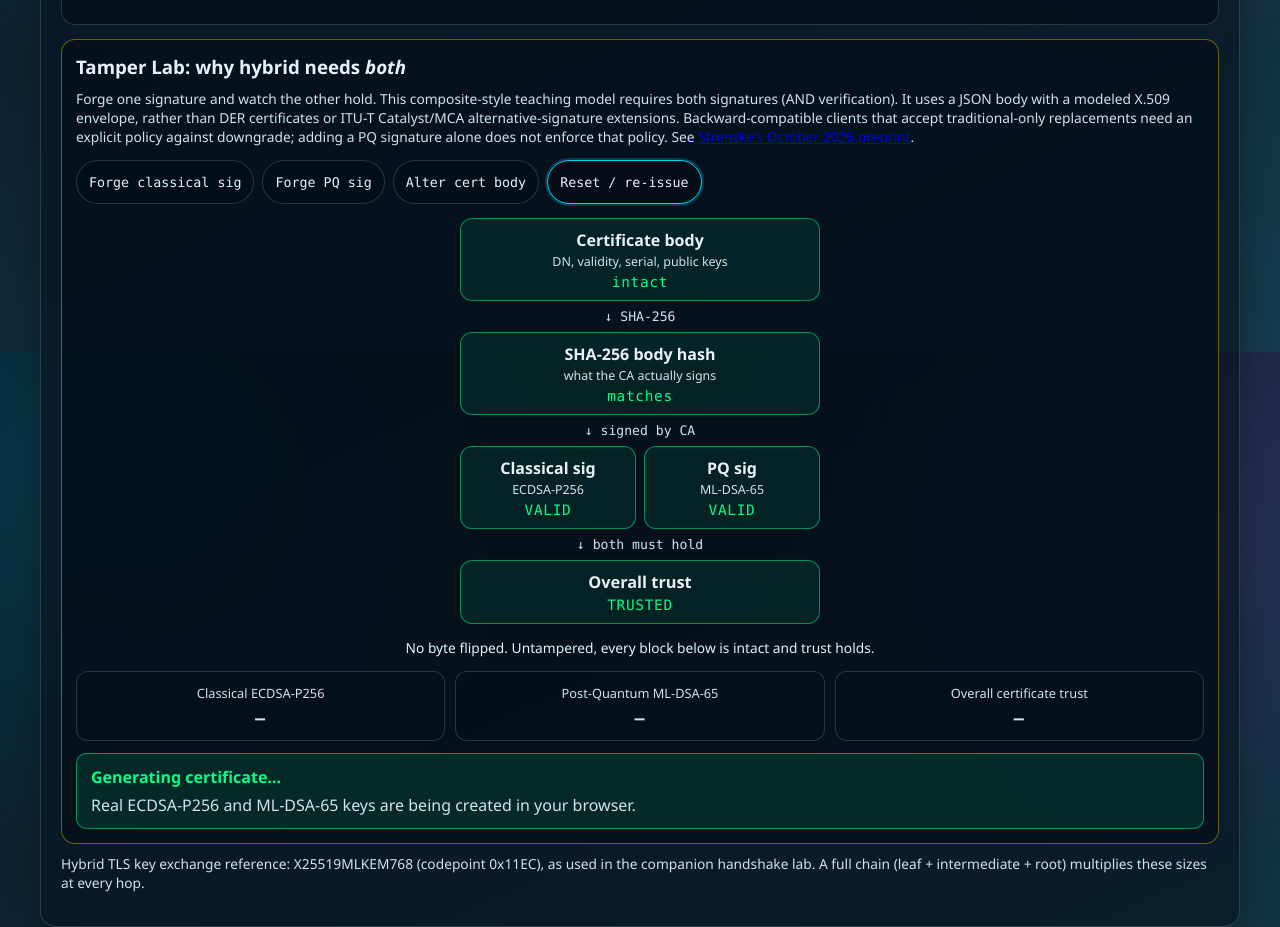
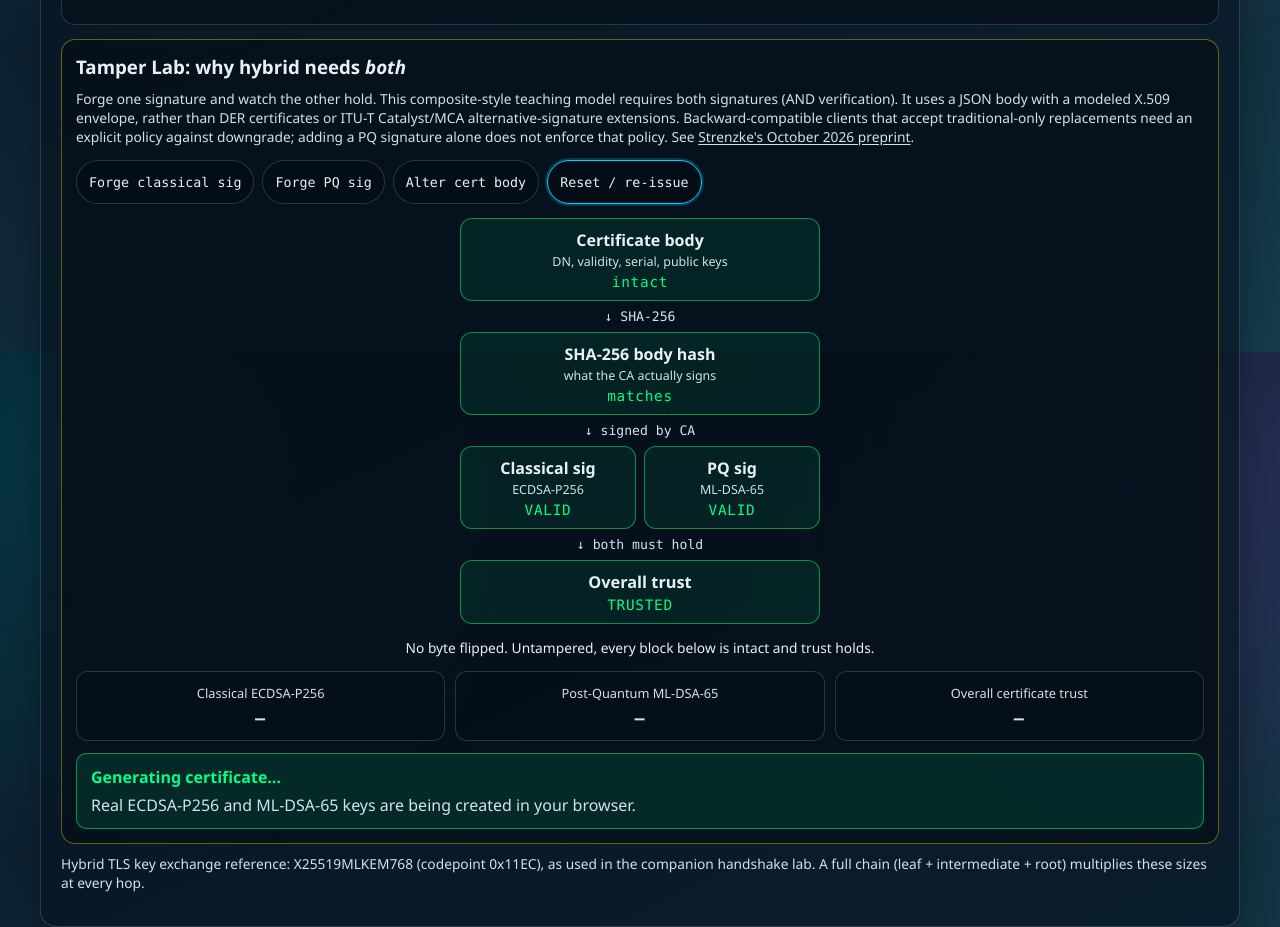
Before and after one commit to systemslibrarian/crypto-lab-pq-rotation, a website built with Vite: page index.html in a window 1280 px wide. Shown: the part 2848-3775 px from the top of the page. Built offline with nearby package versions, Linux system fonts and the light colour scheme; what @noble/post-quantum would draw is missing.

Commit message:
Fix research citation contrast so Pages deployment passes

```diff
--- a/src/style.css
+++ b/src/style.css
@@ -351,6 +351,12 @@ th {
 .cert-grid .focus {
   border-color: var(--hybrid);
   background: var(--focus);
+}
+
+.small-note a {
+  color: inherit;
+  text-decoration: underline;
+  text-underline-offset: 0.15em;
 }
 
 .small-note {
```
